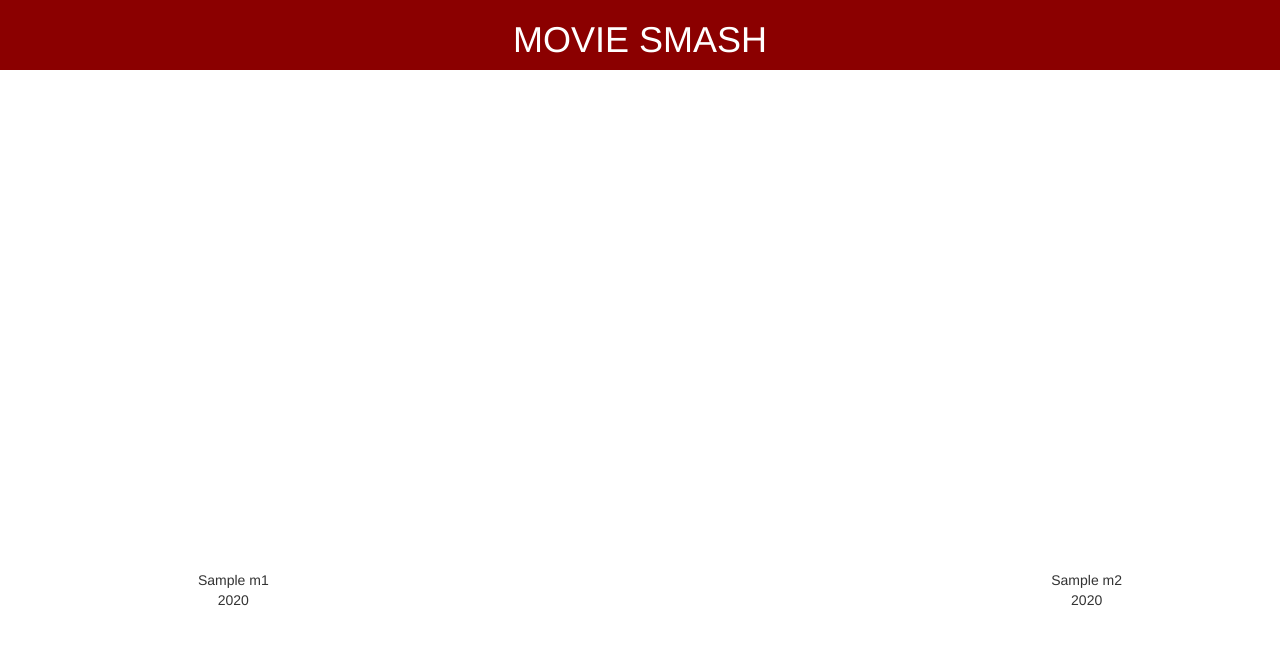
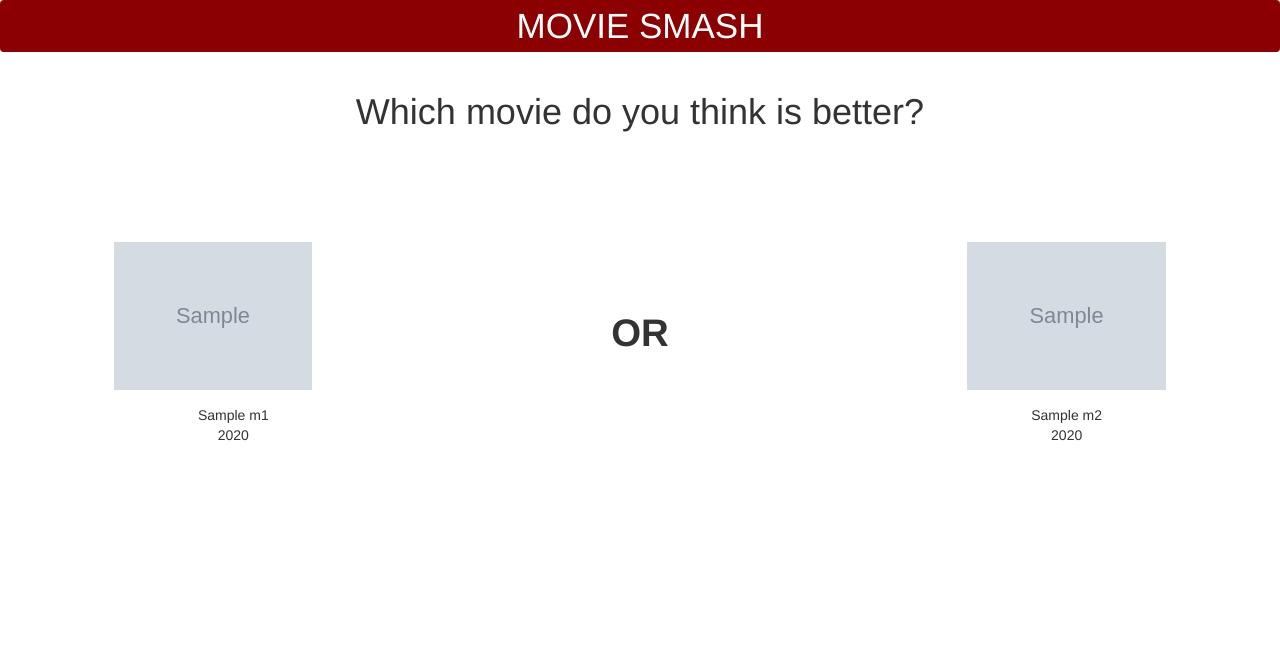
Before and after one commit to frank-64/Movie-Smash, a Django app: template movie_smash/templates/index.html in a window 1280 px wide. Shown: the top 645 px of the page. Run offline with Django 3.2, Linux system fonts and the light colour scheme; the template is opened without the code that fills it: most values are stand-ins (such as "Sample title", 1, 10 or a date in 2020); grey boxes marked "Sample" are stand-in pictures; some libraries are stand-ins or nearby versions.

Commit message:
Mostly updated the index.html file to look nicer and be compatible with devices of all sizes. Other change - Default image_url is now just Dark Night while I'm trying to find a way to scrape full sized images and not just thumbnails

```diff
--- a/movie_smash/templates/index.html
+++ b/movie_smash/templates/index.html
@@ -1,27 +1,40 @@
+<!DOCTYPE html>
+<html lang="UTF-8">
 <head>
     <link rel="stylesheet" href="https://maxcdn.bootstrapcdn.com/bootstrap/3.4.1/css/bootstrap.min.css">
     <title>Movie Smash</title>
 </head>
+<body>
+<div class="container-fluid" style="padding-left: 0; padding-right: 0; text-align: center">
+	<nav class="navbar navbar-expand-lg fixed-top" style="background-color: darkred; ">
+      <div class="container-fluid">
+        <a href="" style="color: white; font-size: 250%">MOVIE SMASH</a>
+      </div>
+    </nav>
+</div>
+<div class="container-fluid" style="text-align: center">
+    <h1>Which movie do you think is better?</h1>
+</div>
 <div class="container-fluid">
-	<div class="row" align="center">
-		<div class="col-md-12" style="background-color: darkred">
-            <h1 style="color: white">MOVIE SMASH</h1>
-		</div>
-	</div>
-	<div class="row" align="center" style="padding-top: 500px">
-		<div class="col-md-4 center-block">
-            <ul style="list-style-type: none">
+    <div class="row" align="center" style="padding-top: 100px">
+		<div class="col-md-4 col-sm-5 col-xs-5">
+            <img src="{{ m1.image_url }}" style="height: auto; width: 50%">
+            <ul style="list-style-type: none; padding-top: 15px">
                 <li>{{ m1.title }}</li>
                 <li>{{ m1.release_year }}</li>
             </ul>
         </div>
-		<div class="col-md-4">
+		<div class="col-md-4 col-sm-2 col-xs-2">
+            <h1 style="font-size: 3vw; font-weight: bold; padding-top: 50px; padding-bottom: 50px">OR</h1>
 		</div>
-		<div class="col-md-4">
-            <ul style="list-style-type: none">
+		<div class="col-md-4 col-sm-5 col-xs-5" >
+            <img src="{{ m2.image_url }}" style="height: auto; width: 50%">
+            <ul style="list-style-type: none; padding-left: 0; padding-top: 15px">
                 <li>{{ m2.title }}</li>
                 <li>{{ m2.release_year }}</li>
             </ul>
 		</div>
 	</div>
 </div>
+</body>
+</html>
--- a/movie_smash/views.py
+++ b/movie_smash/views.py
@@ -1,5 +1,4 @@
 import csv
-
 from django.shortcuts import render
 from .models import Movies
 import random
@@ -15,6 +14,6 @@ def index(request):
 
     # Display movies on the index page
     query_results = Movies.objects.all()
-    m1 = query_results[random.randint(0, 500)]
-    m2 = query_results[random.randint(0, 500)]
+    m1 = query_results[random.randint(0, 100)]
+    m2 = query_results[random.randint(0, 100)]
     return render(request, 'index.html', {'m1': m1, 'm2': m2})
```
Also changed, not shown: db.sqlite3, django_project/urls.py (line endings or trailing spaces).
